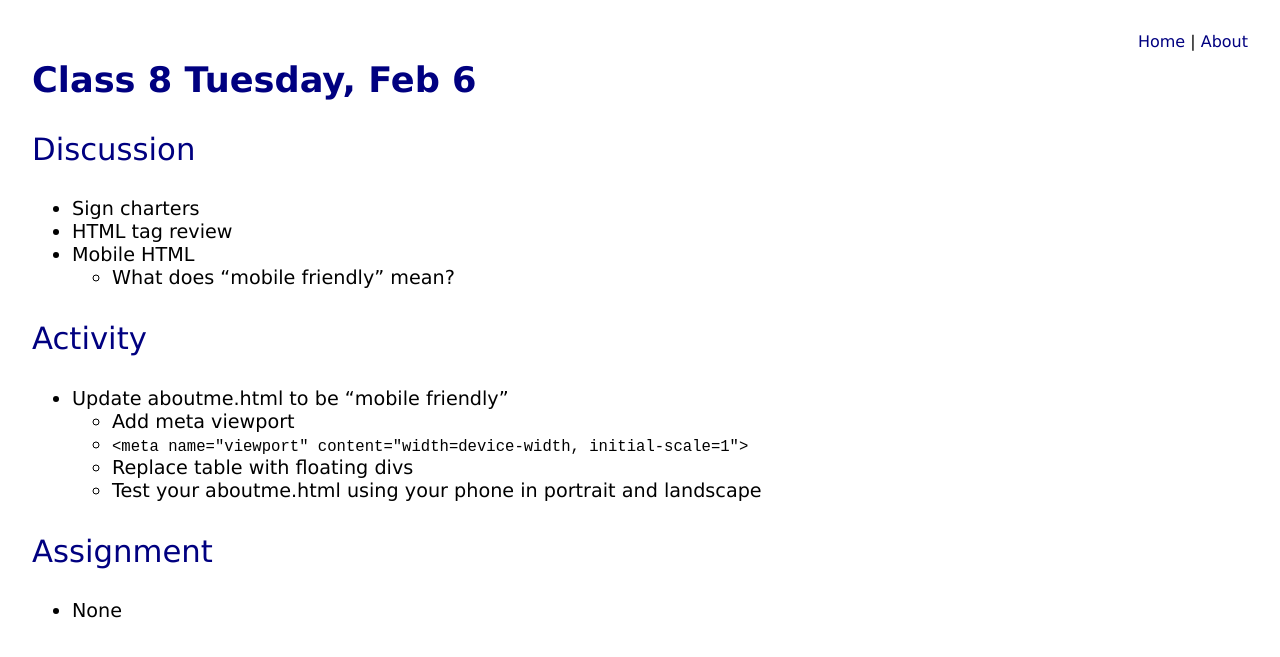
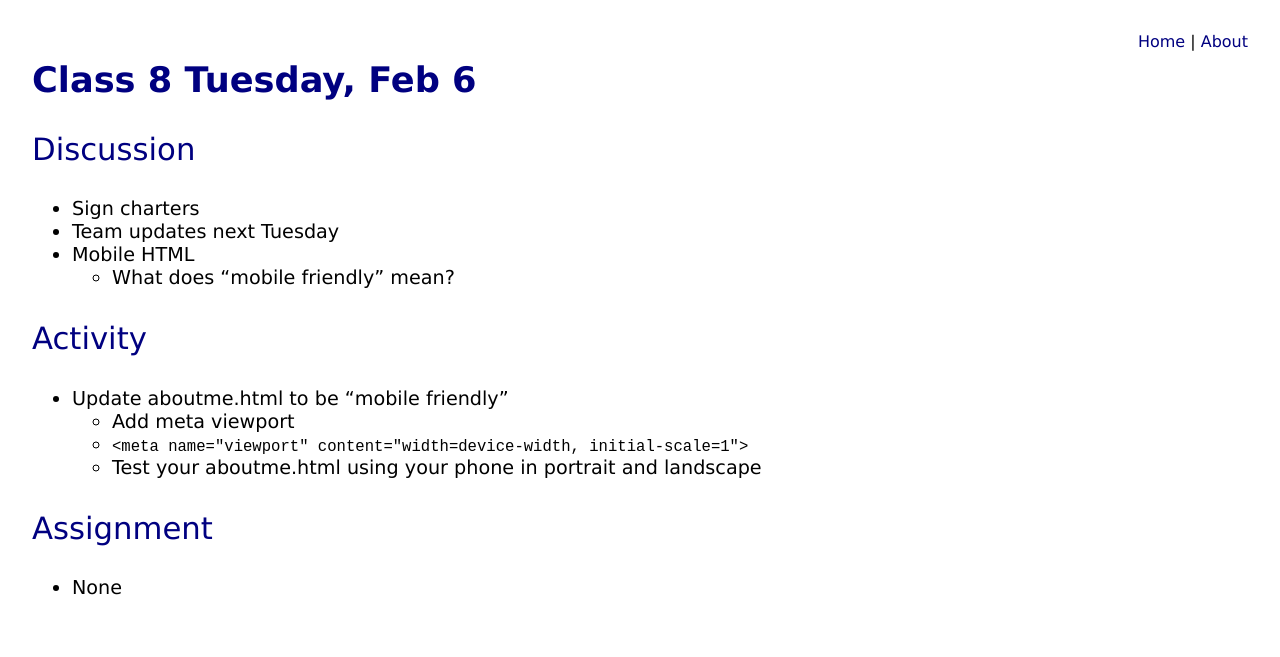
Before and after one commit to UAAppClass/uaappclass.github.io, a Jekyll site: the page built from _posts/2016-1-1-Class-08.md, in a window 1280 px wide. Shown: the top 657 px of the page. Built offline with Jekyll 4.4.1, drawn with Linux system fonts in a browser that asks for light colours.

Commit message:
Updating class 8

````diff
--- a/_posts/2016-1-1-Class-08.md
+++ b/_posts/2016-1-1-Class-08.md
@@ -6,7 +6,7 @@ title: Class 8 Tuesday, Feb 6
 ### Discussion
 
 * Sign charters
-* HTML tag review
+* Team updates next Tuesday
 * Mobile HTML
   * What does "mobile friendly" mean?
 
@@ -15,7 +15,6 @@ title: Class 8 Tuesday, Feb 6
 * Update aboutme.html to be "mobile friendly"
   * Add meta viewport
   * ```<meta name="viewport" content="width=device-width, initial-scale=1">```
-  * Replace table with floating divs
   * Test your aboutme.html using your phone in portrait and landscape
 
 ### Assignment
````
